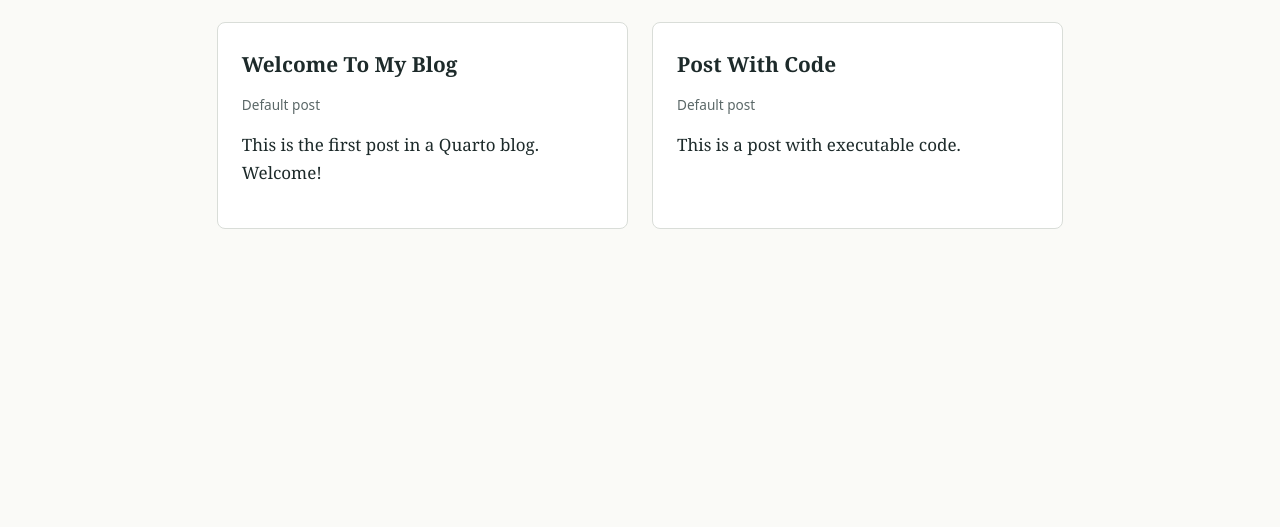
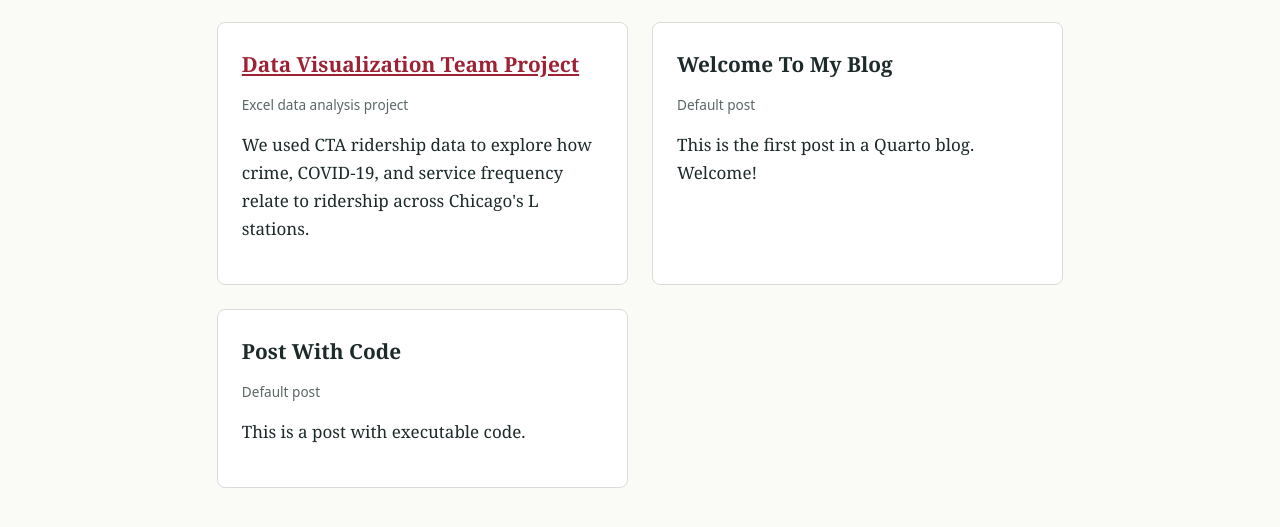
Before and after one commit to dennismorrison06/dennismorrison06.github.io, a plain HTML site: page projects.html in a window 1280 px wide. Shown: the part 195-722 px from the top of the page. Drawn offline with Linux system fonts and the light colour scheme.

Commit message:
Add Data Visualization Team Project entry
Added a new project entry for the Data Visualization Team Project.

```diff
--- a/projects.html
+++ b/projects.html
@@ -22,6 +22,11 @@
   <h1>Projects</h1>
   <div class="grid">
     <article class="card">
+      <h2><a href="teampage.html">Data Visualization Team Project</a></h2>
+      <p class="date">Excel data analysis project</p>
+      <p>We used CTA ridership data to explore how crime, COVID-19, and service frequency relate to ridership across Chicago's L stations.</p>
+    </article>
+    <article class="card">
       <h2>Welcome To My Blog</h2>
       <p class="date">Default post</p>
       <p>This is the first post in a Quarto blog. Welcome!</p>
```
